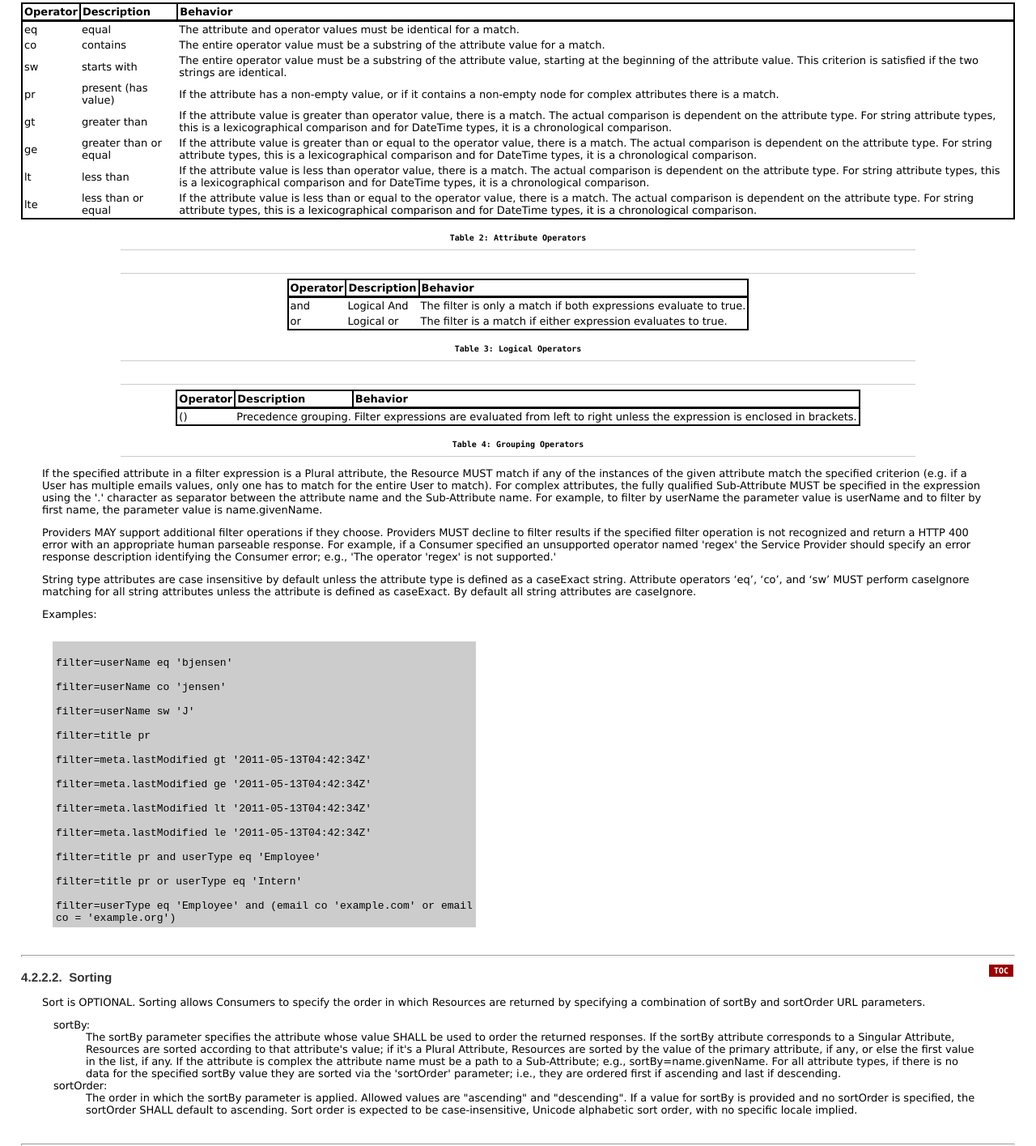
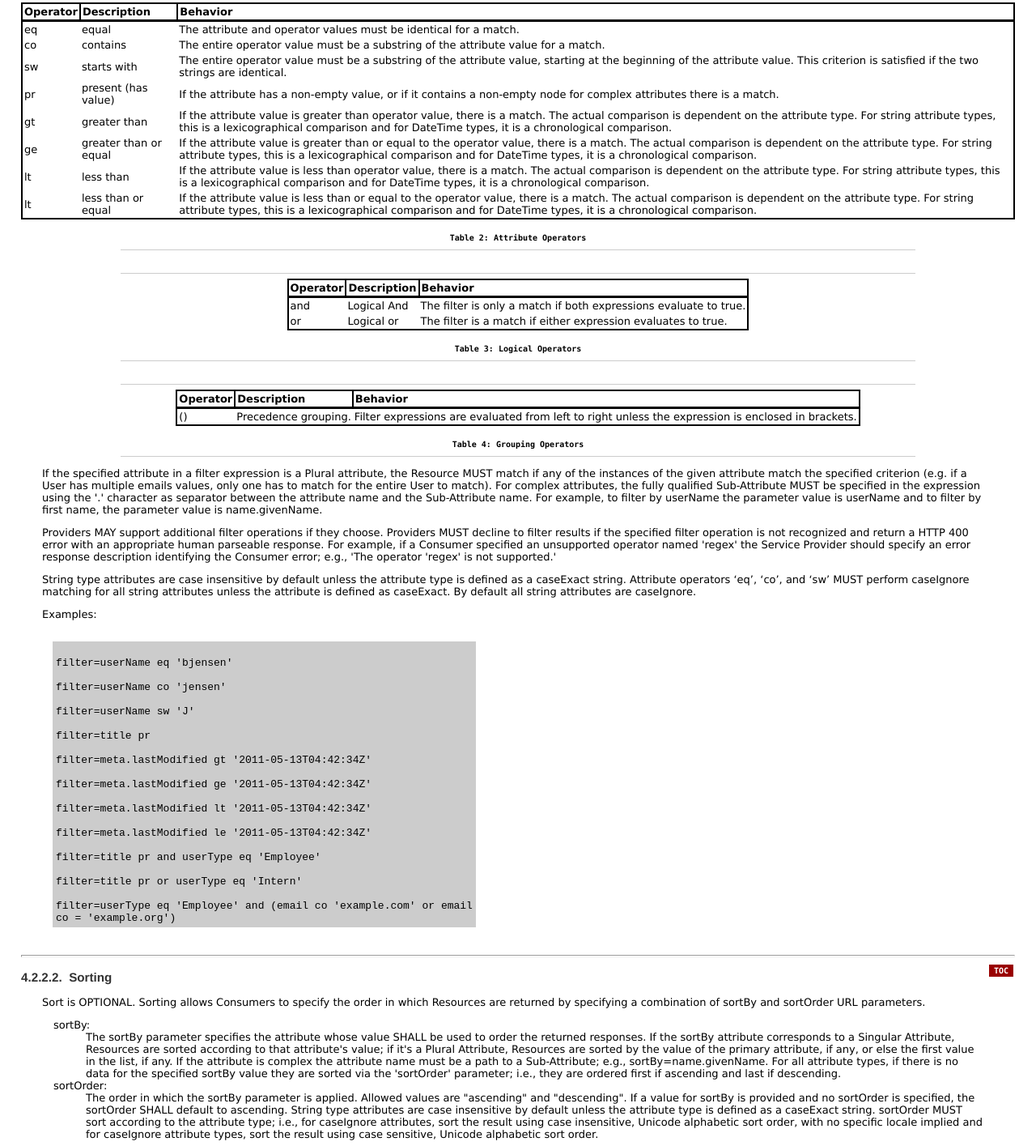
Before and after one commit to hiro117/scim, a plain HTML site: page website/specs/draft-scim-rest-api-01.html in a window 1280 px wide. Shown: the part 5237-6652 px from the top of the page at 81% size. Drawn offline with Linux system fonts and the light colour scheme.

Commit message:
correct query operator 'lte' > 'le' change sorting so that attribute value ordering considers the attribute's caseExact value

```diff
--- a/website/specs/draft-scim-rest-api-01.html
+++ b/website/specs/draft-scim-rest-api-01.html
@@ -754,7 +754,7 @@ filter=Username eq 'john'
               </td>
 </tr>
 <tr>
-<td align="left">lte</td>
+<td align="left">lt</td>
 <td align="left">less than or equal</td>
 <td align="left">If the attribute value is less than or equal to the operator
                 value, there is a match. The actual comparison is dependent on
@@ -894,9 +894,14 @@ Sorting</h3>
                 The order in which the sortBy parameter is applied. Allowed
                 values are "ascending" and "descending". If a value for sortBy
                 is provided and no sortOrder is specified, the sortOrder SHALL
-                default to ascending. Sort order is expected to be
-                case-insensitive, Unicode alphabetic sort order, with no
-                specific locale implied.
+                default to ascending.  String type attributes are case
+                insensitive by default unless the attribute type is defined
+                as a caseExact string. sortOrder MUST sort according to the
+                attribute type; i.e., for caseIgnore attributes, sort the result
+                using case insensitive, Unicode alphabetic sort
+                order, with no specific locale implied and for caseIgnore
+                attribute types, sort the result using case sensitive,
+                Unicode alphabetic sort order.
 
 </dd>
 </dl></blockquote>
```
Also changed, not shown: specs/draft-scim-rest-api-01.xml (+9 -4 lines).
